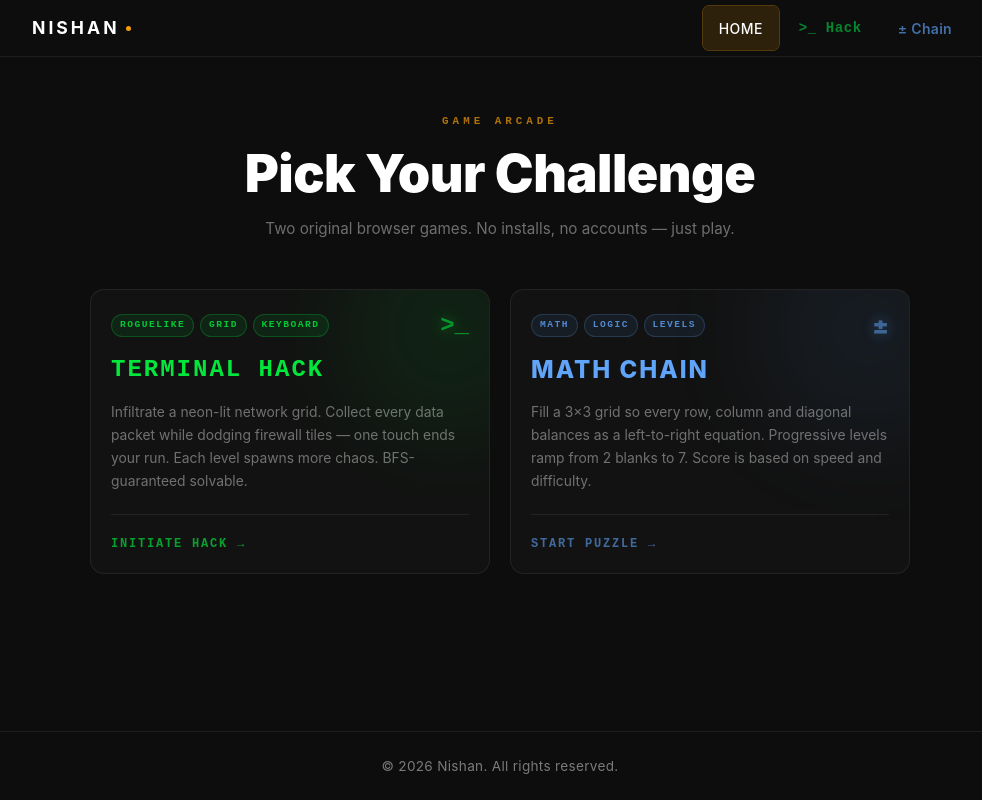
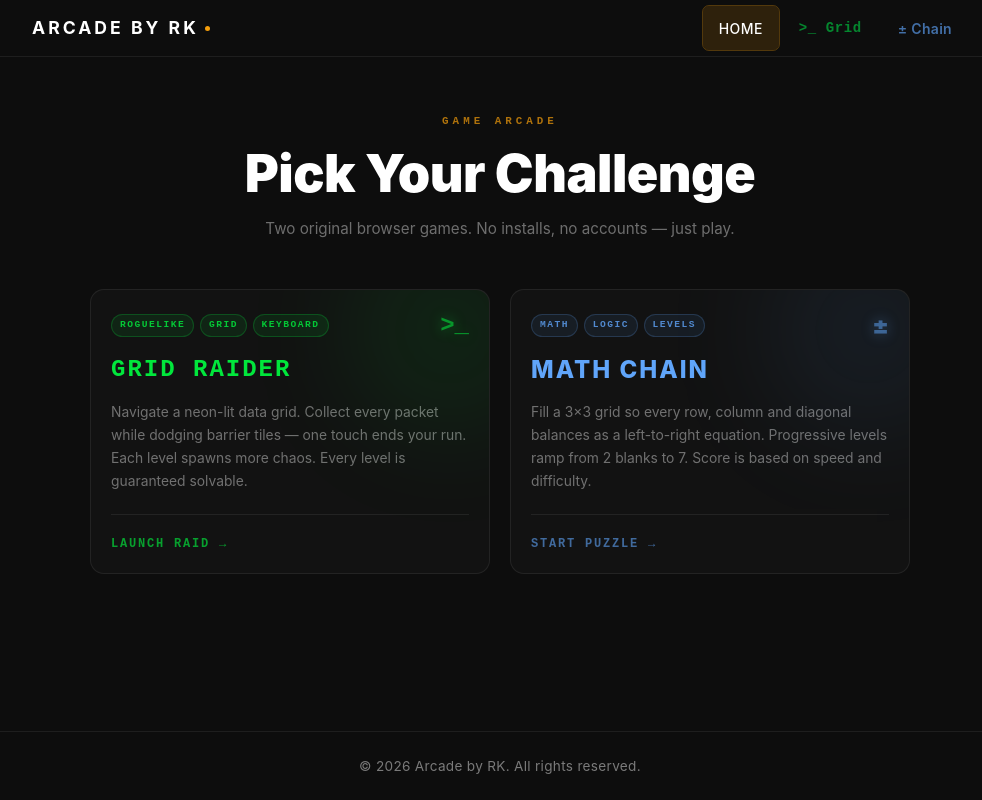
Before and after one commit to nishan-poudel/arcade-by-rk, a Vue app: page / in a window 1280 px wide. Shown: the whole page, without its empty margins (140-1122 px from the left). Built offline with nearby package versions, Linux system fonts and the light colour scheme.

Commit message:
Updating copy

```diff
--- a/index.html
+++ b/index.html
@@ -12,7 +12,7 @@
     -->
     <link rel="icon" type="image/svg+xml" href="/vite.svg" />
     <meta name="viewport" content="width=device-width, initial-scale=1.0" />
-    <title>APP</title>
+    <title>Arcade by RK</title>
   </head>
   <body>
     <div id="app"></div>
--- a/package.json
+++ b/package.json
@@ -1,7 +1,7 @@
 {
-  "name": "vue3-vite-app",
+  "name": "arcade-by-rk",
   "version": "1.0.0",
-  "author": "Nishan",
+  "author": "Rocky Kaka",
   "type": "module",
   "scripts": {
     "dev": "vite",
--- a/src/locales/en.ts
+++ b/src/locales/en.ts
@@ -1,12 +1,12 @@
 export const en = {
   nav: {
     home:       'HOME',
-    game:        '>_ Hack',
+    game:        '>_ Grid',
     mathPuzzle:  '± Chain',
   },
   brand: {
-    name: 'Nishan',
-    copyright: '2026 Nishan. All rights reserved.'
+    name: 'Arcade by RK',
+    copyright: '2026 Arcade by RK. All rights reserved.'
   },
   homePage: {
     eyebrow: 'GAME ARCADE',
@@ -15,9 +15,9 @@ export const en = {
     cards: {
       hack: {
         tags: ['ROGUELIKE', 'GRID', 'KEYBOARD'],
-        title: 'Terminal Hack',
-        desc: 'Infiltrate a neon-lit network grid. Collect every data packet while dodging firewall tiles — one touch ends your run. Each level spawns more chaos. BFS-guaranteed solvable.',
-        cta: 'INITIATE HACK',
+        title: 'Grid Raider',
+        desc: 'Navigate a neon-lit data grid. Collect every packet while dodging barrier tiles — one touch ends your run. Each level spawns more chaos. Every level is guaranteed solvable.',
+        cta: 'LAUNCH RAID',
       },
       puzzle: {
         tags: ['MATH', 'LOGIC', 'LEVELS'],
@@ -29,7 +29,7 @@ export const en = {
   },
   home: {
     greeting: 'Hello, I\'m',
-    name: 'Nishan',
+    name: 'Rocky Kaka',
     tagline: 'I craft web experiences that feel human — clean, joyful & alive.',
     sub: 'Vue 3 · TypeScript · Vite',
     cta: 'Get to know me →'
@@ -44,18 +44,18 @@ export const en = {
     cta: '← Back home'
   },
   game: {
-    pageTitle: 'Terminal Hack',
+    pageTitle: 'Grid Raider',
     page: {
       tags: ['ROGUELIKE', 'GRID', 'KEYBOARD'],
-      headline: 'TERMINAL HACK',
-      sub: 'A roguelike grid-infiltration game. Collect all packets. Avoid the firewalls.',
-      desc: 'Navigate a procedurally generated terminal grid with W·A·S·D or Arrow keys. Each level spawns more firewall tiles and more data packets. One touch on a ◓ firewall ends your run instantly. Every level is BFS-guaranteed solvable.',
-      launchBtn: '[ INITIATE HACK ]',
+      headline: 'GRID RAIDER',
+      sub: 'A roguelike grid-raiding game. Collect all packets. Avoid the barriers.',
+      desc: 'Navigate a procedurally generated data grid with W·A·S·D or Arrow keys. Each level spawns more barrier tiles and more data packets. One touch on a barrier ends your run instantly. Every level is guaranteed solvable.',
+      launchBtn: '[ LAUNCH RAID ]',
       htpTitle: 'HOW TO PLAY',
     },
-    fabLabel: 'RUN SYSTEM_DIAGNOSTICS >_',
-    fabAriaLabel: 'Open Terminal Hack game',
-    overlayAriaLabel: 'Terminal Hack game',
+    fabLabel: 'LAUNCH GRID_RAIDER >_',
+    fabAriaLabel: 'Open Grid Raider game',
+    overlayAriaLabel: 'Grid Raider game',
     hud: {
       level: 'LEVEL',
       score: 'SCORE',
@@ -63,11 +63,11 @@ export const en = {
       hiScore: 'HI-SCORE',
     },
     idle: {
-      subtitle: 'Infiltrate the network. Collect all data packets.',
-      avoidHint: 'Avoid firewalls',
+      subtitle: 'Raid the grid. Collect all data packets.',
+      avoidHint: 'Avoid barriers',
       collectHint: 'Collect packets',
       moveHint: 'Move with',
-      startBtn: '[ INITIATE HACK ]',
+      startBtn: '[ LAUNCH RAID ]',
     },
     htp: {
       goalLabel: 'Goal:',
@@ -75,18 +75,18 @@ export const en = {
       moveLabel: 'Move:',
       moveKeys: 'W A S D or ↑ ← ↓ →',
       avoidLabel: 'Avoid:',
-      avoidText: 'firewalls — one hit ends your run',
+      avoidText: 'barriers — one hit ends your run',
     },
     board: {
       cursorLabel: 'CURSOR',
       packetLabel: 'PACKET',
-      firewallLabel: 'FIREWALL',
+      firewallLabel: 'BARRIER',
     },
     levelFlashUnlocked: 'UNLOCKED',
     closeBtn: '[ CLOSE ]',
     gameover: {
-      title: 'ACCESS DENIED',
-      subtitle: 'Firewall breach detected. System integrity compromised.',
+      title: 'MISSION FAILED',
+      subtitle: 'Barrier collision detected. Data extraction incomplete.',
       labelLevel: 'Level reached',
       labelData: 'Data collected',
       labelHiScore: 'High score',
@@ -94,8 +94,8 @@ export const en = {
     },
     status: {
       idle: 'AWAITING OPERATOR INPUT...',
-      gameover: '>>> CONNECTION TERMINATED',
-      playing: '>>> SYSTEM ACCESS GRANTED — MOVE TO EXTRACT DATA',
+      gameover: '>>> MISSION TERMINATED',
+      playing: '>>> GRID ACCESS GRANTED — MOVE TO COLLECT DATA',
       scanning: (lvl: number, sc: string) => `>>> SCANNING NETWORK SECTOR ${lvl}-${sc}...`,
     },
     share: {
@@ -103,7 +103,7 @@ export const en = {
       copied: '[ COPIED! ✓ ]',
       failed: '[ FAILED ]',
       text: (lvl: number, sc: number, hi: number) =>
-        `🖥️ Terminal Hack — Level ${lvl} reached! 💾 Score: ${sc} | Hi: ${hi}`,
+        `🎮 Grid Raider — Level ${lvl} reached! 💾 Score: ${sc} | Hi: ${hi}`,
     },
     howToPlay: {
       btn: 'HOW TO PLAY',
@@ -112,8 +112,8 @@ export const en = {
       steps: [
         { icon: '🎯', label: 'Goal',      text: 'Collect all ◈ Data Packets on the grid to advance to the next level.' },
         { icon: '⌨️', label: 'Move',      text: 'Use W · A · S · D or Arrow Keys to move your cursor around the grid.' },
-        { icon: '▓',  label: 'Firewalls', text: 'Avoid ▓ firewall tiles — one touch immediately ends your run.' },
-        { icon: '📈', label: 'Levels',    text: 'Each new level spawns more firewalls AND more packets to collect. Stay sharp.' },
+        { icon: '▓',  label: 'Barriers',  text: 'Avoid ▓ barrier tiles — one touch immediately ends your run.' },
+        { icon: '📈', label: 'Levels',    text: 'Each new level spawns more barriers AND more packets to collect. Stay sharp.' },
         { icon: '🏆', label: 'Score',     text: 'Every packet collected is +1 point. Your best score is auto-saved.' },
         { icon: '📋', label: 'Share',     text: 'Hit SHARE to copy a run summary to your clipboard.' },
       ],
--- a/src/modules/game/views/TerminalGame.vue
+++ b/src/modules/game/views/TerminalGame.vue
@@ -295,13 +295,13 @@ const ROWS = 12
 const COLS = 12
 
 const ASCII_LOGO = `
- ██████╗██╗   ██╗██████╗ ███████╗██╗  ██╗ █████╗  ██████╗██╗  ██╗
-██╔════╝╚██╗ ██╔╝██╔══██╗██╔════╝██║  ██║██╔══██╗██╔════╝██║ ██╔╝
-██║      ╚████╔╝ ██████╔╝█████╗  ███████║███████║██║     █████╔╝
-██║       ╚██╔╝  ██╔══██╗██╔══╝  ██╔══██║██╔══██║██║     ██╔═██╗
-╚██████╗   ██║   ██████╔╝███████╗██║  ██║██║  ██║╚██████╗██║  ██╗
- ╚═════╝   ╚═╝   ╚═════╝ ╚══════╝╚═╝  ╚═╝╚═╝  ╚═╝ ╚═════╝╚═╝  ╚═╝
-              T E R M I N A L   H A C K  v2.0`
+ ██████╗ ██████╗ ██╗██████╗     ██████╗  █████╗ ██╗██████╗ ███████╗██████╗
+██╔════╝ ██╔══██╗██║██╔══██╗    ██╔══██╗██╔══██╗██║██╔══██╗██╔════╝██╔══██╗
+██║  ███╗██████╔╝██║██║  ██║    ██████╔╝███████║██║██║  ██║█████╗  ██████╔╝
+██║   ██║██╔══██╗██║██║  ██║    ██╔══██╗██╔══██║██║██║  ██║██╔══╝  ██╔══██╗
+╚██████╔╝██║  ██║██║██████╔╝    ██║  ██║██║  ██║██║██████╔╝███████╗██║  ██║
+ ╚═════╝ ╚═╝  ╚═╝╚═╝╚═════╝     ╚═╝  ╚═╝╚═╝  ╚═╝╚═╝╚═════╝ ╚══════╝╚═╝  ╚═╝
+              G R I D   R A I D E R  v2.0`
 
 // ─────────────────────────────────────────────────────────────────────────────
 // TYPES
@@ -316,7 +316,7 @@ interface Pos { row: number; col: number }
 // REACTIVE STATE  (Angular Signals → Vue refs)
 // ─────────────────────────────────────────────────────────────────────────────
 
-const LS_KEY = 'terminalHack_highScore'
+const LS_KEY = 'gridRaider_highScore'
 
 const overlayOpen    = ref(false)
 const showHowToPlay  = ref(false)
--- a/src/modules/shared/composables/usePageTitle.ts
+++ b/src/modules/shared/composables/usePageTitle.ts
@@ -1,6 +1,6 @@
 import { watchEffect, type Ref } from 'vue'
 
-const DEFAULT_TITLE = 'WEB APP'
+const DEFAULT_TITLE = 'Arcade by RK'
 
 /**
  * Sets the browser tab title reactively.
--- a/src/router/index.ts
+++ b/src/router/index.ts
@@ -51,7 +51,7 @@ const routes: RouteRecordRaw[] = [
         path: ROUTE_PATHS.GAME,
         component: TerminalGame,
         name: ROUTE_NAMES.GAME,
-        meta: { title: 'Terminal Hack' },
+        meta: { title: 'Grid Raider' },
       },
       {
         path: ROUTE_PATHS.PUZZLE,
```
